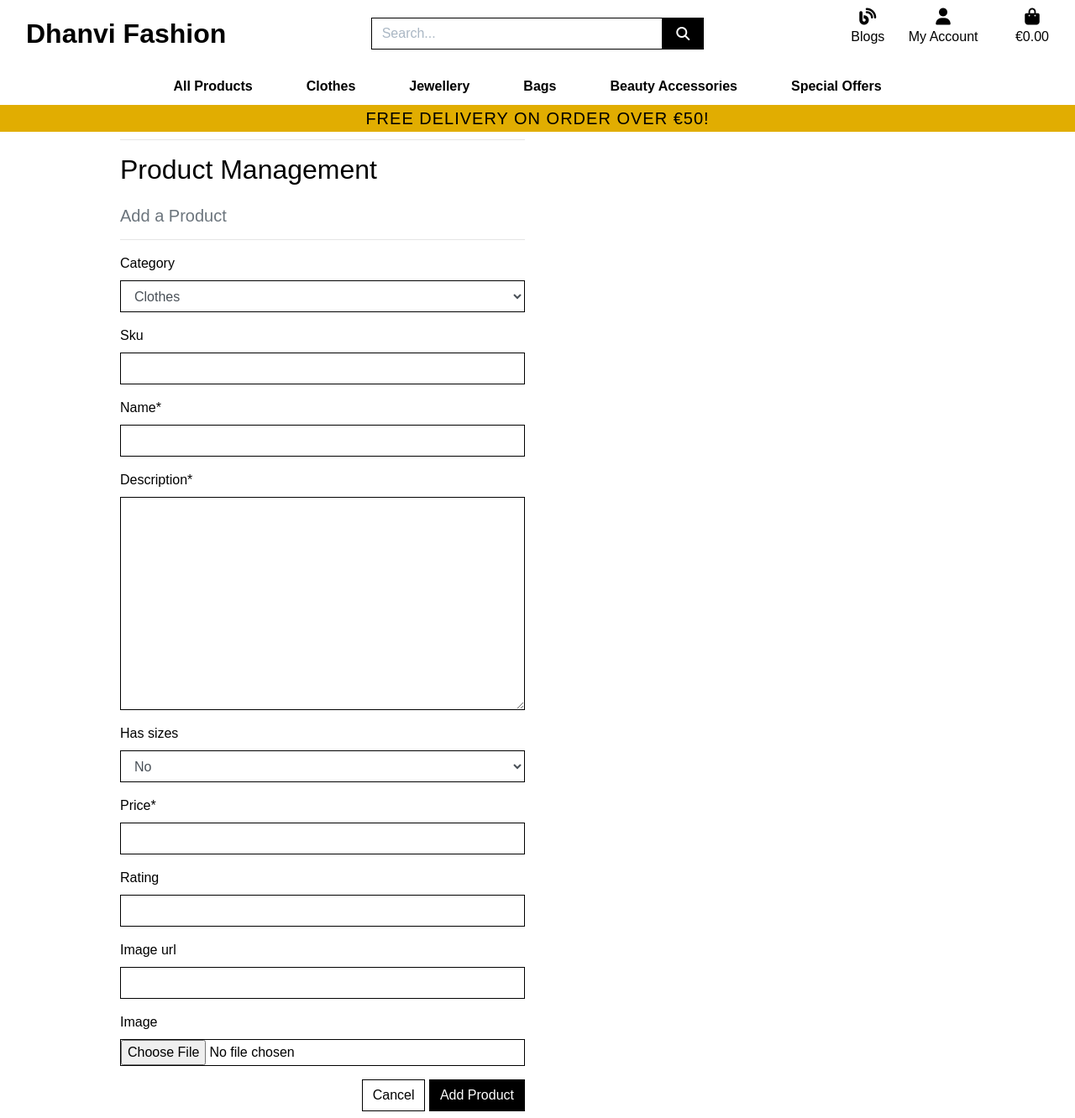
After one commit to vijusuren/Dhanvi-Fashion-MS4, a Django app: page /products/add/ in a window 1280 px wide. The commit adds this page. Shown: the whole page at 84% size. Run offline with Django 3.2, Linux system fonts and the light colour scheme; data comes from the database, SQL or seed files in the repository; some libraries are stand-ins or nearby versions.

Commit message:
add product view, url and template. And changed $ to Euro in checkout order history

```diff
--- /dev/null
+++ b/products/templates/products/add_product.html
@@ -0,0 +1,37 @@
+{% extends "base.html" %}
+{% load static %}
+
+{% block page_header %}
+    <div class="container header-container">
+        <div class="row">
+            <div class="col"></div>
+        </div>
+    </div>
+{% endblock %}
+
+{% block content %}
+    <div class="overlay"></div>
+    <div class="container">
+        <div class="row">
+            <div class="col-12 col-md-6">
+                <hr>
+                <h2 class="logo-font mb-4">Product Management</h2>
+                <h5 class="text-muted">Add a Product</h5>
+                <hr>
+            </div>
+        </div>
+
+        <div class="row">
+            <div class="col-12 col-md-6">
+                <form method="POST" action="{% url 'add_product' %}" class="form mb-2" enctype="multipart/form-data">
+                    {% csrf_token %}
+                    {{ form | crispy }}
+                    <div class="text-right">
+                        <a class="btn btn-outline-black rounded-0" href="{% url 'products' %}">Cancel</a>
+                        <button class="btn btn-black rounded-0" type="submit">Add Product</button>
+                    </div>
+                </form>
+            </div>
+        </div>
+    </div>
+{% endblock %}
--- a/products/urls.py
+++ b/products/urls.py
@@ -3,5 +3,6 @@ from . import views
 
 urlpatterns = [
     path('', views.all_products, name='products'),
-    path('<product_id>', views.product_detail, name='product_detail'),
+    path('<int:product_id>/', views.product_detail, name='product_detail'),
+    path('add/', views.add_product, name='add_product'),
 ]
--- a/products/views.py
+++ b/products/views.py
@@ -1,8 +1,12 @@
 from django.shortcuts import render, redirect, reverse, get_object_or_404
 from django.contrib import messages
 from django.db.models import Q
+from django.db.models.functions import Lower
+
 from .models import Product, Category
-from django.db.models.functions import Lower
+from .forms import ProductForm
+
+# Create your views here.
 
 def all_products(request):
     """ A view to show all products, including sorting and search queries """
@@ -36,12 +40,10 @@ def all_products(request):
         if 'q' in request.GET:
             query = request.GET['q']
             if not query:
-                messages.error(
-                    request, "You didn't enter any search criteria!")
+                messages.error(request, "You didn't enter any search criteria!")
                 return redirect(reverse('products'))
 
-            queries = Q(name__icontains=query) | Q(
-                description__icontains=query)
+            queries = Q(name__icontains=query) | Q(description__icontains=query)
             products = products.filter(queries)
 
     current_sorting = f'{sort}_{direction}'
@@ -66,3 +68,14 @@ def product_detail(request, product_id):
     }
 
     return render(request, 'products/product_detail.html', context)
+
+
+def add_product(request):
+    """ Add a product to the store """
+    form = ProductForm()
+    template = 'products/add_product.html'
+    context = {
+        'form': form,
+    }
+
+    return render(request, template, context)
--- a/profiles/templates/profiles/profile.html
+++ b/profiles/templates/profiles/profile.html
@@ -65,7 +65,7 @@
                                             {% endfor %}
                                         </ul>
                                     </td>
-                                    <td>${{ order.grand_total }}</td>
+                                    <td>€{{ order.grand_total }}</td>
                                 </tr>
                             {% endfor %}
                         </tbody>
```
